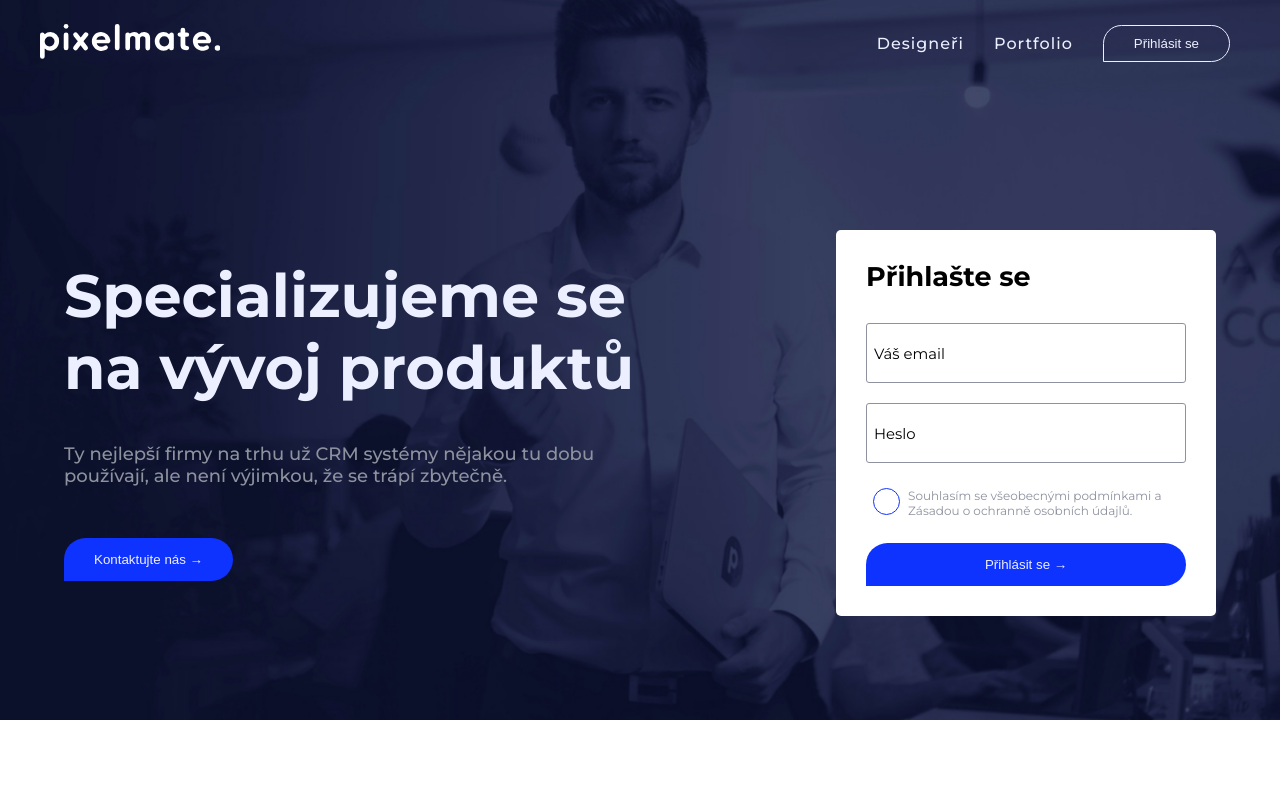
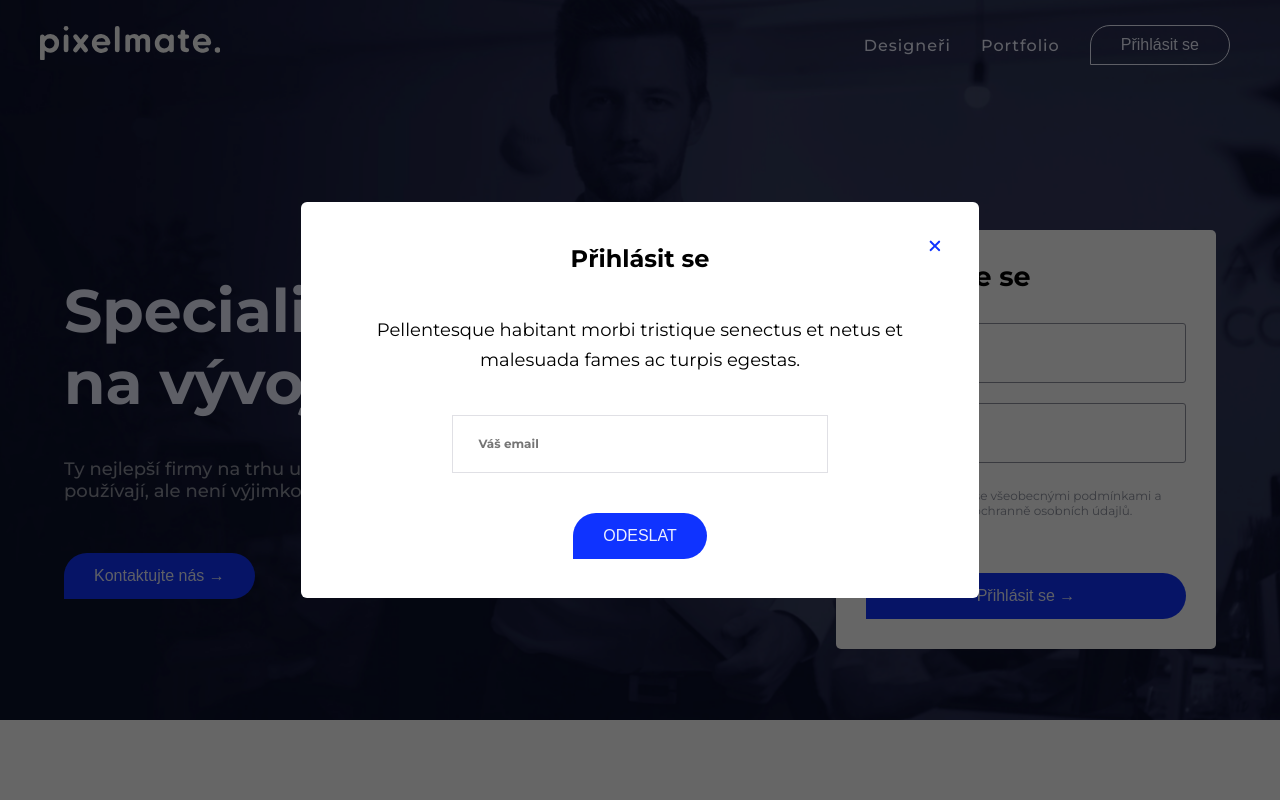
Before and after one commit to HuldaCZ/pixelmate-task, a Next.js app: page / in a window 1280 px wide. Both pictures are taken after a click on the button "Přihlásit se". Shown: the top 800 px of the page. Built offline with nearby package versions, Linux system fonts and the light colour scheme.

Commit message:
Implement Modal

```diff
--- a/Types.ts
+++ b/Types.ts
@@ -2,6 +2,7 @@ export interface ButtonPropsI {
   onClick: () => void;
   text: string;
   design: string;
+  type?: "button" | "submit" | "reset" | undefined;
 }
 
 export interface NavbarPropsI {
@@ -31,3 +32,7 @@ export interface DesignerCardI {
 export interface SearchFieldPropsI {
   onChange: (event: React.ChangeEvent<HTMLInputElement>) => void;
 }
+
+export interface ModalPropsI {
+  onClose: () => void;
+}
--- a/components/Button/Button.module.scss
+++ b/components/Button/Button.module.scss
@@ -9,6 +9,7 @@
   cursor: pointer;
   transition: all 0.2s;
   text-align: center;
+  font-size: 1.6rem;
 
   &:hover {
     background: $color-primary-light;
@@ -33,6 +34,7 @@
   transition: all 0.2s;
   cursor: pointer;
   text-align: center;
+  font-size: 1.6rem;
 
   &:hover {
     background: $color-primary-light;
@@ -57,6 +59,7 @@
   transition: all 0.2s;
   cursor: pointer;
   text-align: center;
+  font-size: 1.6rem;
 
   &:hover {
     background: $color-black;
@@ -82,6 +85,7 @@
   transition: all 0.2s;
   cursor: pointer;
   text-align: center;
+  font-size: 1.6rem;
 
   &:hover {
     background: $color-primary;
--- a/components/Button/Button.tsx
+++ b/components/Button/Button.tsx
@@ -25,7 +25,7 @@ const Button: React.FC<ButtonPropsI> = (props: ButtonPropsI) => {
   }
 
   return (
-    <button className={style} onClick={props.onClick}>
+    <button type={props.type} className={style} onClick={props.onClick}>
       {props.text}
     </button>
   );
--- a/components/Homepage/LoginForm/LoginForm.module.scss
+++ b/components/Homepage/LoginForm/LoginForm.module.scss
@@ -57,8 +57,9 @@
       height: 3rem;
 
       &:focus + .loginForm__form__span {
-        transform: translateY(-1.7rem);
+        transform: translateY(-1.8rem);
       }
+
     }
 
     &__span {
@@ -68,6 +69,16 @@
       transform: translateY(-0.5rem);
       font-size: 0.825em;
       transition-duration: 300ms;
+
+      &_filled {
+        transform: translateY(-1.8rem);
+      }
+    }
+
+    &__error {
+      color: red;
+      font-size: 1.2rem;
+      text-align: center;
     }
   }
 
--- a/components/Homepage/LoginForm/LoginForm.tsx
+++ b/components/Homepage/LoginForm/LoginForm.tsx
@@ -1,4 +1,4 @@
-import React, { useState } from "react";
+import React, { useState, useEffect } from "react";
 
 import Button from "../../Button/Button";
 import styles from "./LoginForm.module.scss";
@@ -7,10 +7,27 @@ const LoginForm: React.FC = () => {
   const [email, setEmail] = useState("");
   const [password, setPassword] = useState("");
   const [checked, setChecked] = useState(false);
+  const [validation, setValidation] = useState(false);
+  const [error, setError] = useState("");
 
-  const handleSubmit = () => {
-    console.log(email, password, checked);
+  const handleSubmit = (e: React.FormEvent<HTMLFormElement>) => {
+    if (validation) {
+      e.preventDefault();
+      console.log(email, password, checked);
+    } else {
+      e.preventDefault();
+      setError("Prosím vyplňtě všechna pole formuláře.");
+    }
   };
+
+  useEffect(() => {
+    if (email.length > 0 && password.length > 0 && checked) {
+      setError("");
+      return setValidation(true);
+    } else {
+      return setValidation(false);
+    }
+  }, [email, password, checked]);
 
   return (
     <div className={styles.loginForm}>
@@ -25,7 +42,13 @@ const LoginForm: React.FC = () => {
                 className={styles.loginForm__form__input}
                 onChange={(e) => setEmail(e.target.value)}
               />
-              <span className={styles.loginForm__form__span}>Váš email</span>
+              <span
+                className={`${styles.loginForm__form__span} ${
+                  email.length > 0 && styles.loginForm__form__span_filled
+                }`}
+              >
+                Váš email
+              </span>
             </label>
           </div>
           <div className={styles.loginForm__form__group}>
@@ -36,7 +59,13 @@ const LoginForm: React.FC = () => {
                 className={styles.loginForm__form__input}
                 onChange={(e) => setPassword(e.target.value)}
               />
-              <span className={styles.loginForm__form__span}>Heslo</span>
+              <span
+                className={`${styles.loginForm__form__span} ${
+                  password.length > 0 && styles.loginForm__form__span_filled
+                }`}
+              >
+                Heslo
+              </span>
             </label>
           </div>
 
@@ -52,7 +81,11 @@ const LoginForm: React.FC = () => {
             </label>
           </div>
 
-          <Button design="fill" onClick={() => {}} text="Přihlásit se &rarr;" />
+          <div className={styles.loginForm__form__group_wb}>
+            <label className={styles.loginForm__form__error}>{error}</label>
+          </div>
+
+          <Button type="submit" design="fill" onClick={() => {}} text="Přihlásit se &rarr;" />
         </form>
       </div>
     </div>
--- /dev/null
+++ b/components/Modal/Modal.module.scss
@@ -0,0 +1,101 @@
+@import "../../styles/animations";
+
+.modal {
+  box-sizing: border-box;
+  position: fixed;
+  top: 50%;
+  left: 50%;
+  transform: translate(-50%, -50%);
+  z-index: 9999;
+  width: 678px;
+  height: 396px;
+  background: #ffffff 0% 0% no-repeat padding-box;
+  border-radius: 6px;
+  display: flex;
+  flex-direction: column;
+  align-items: center;
+  justify-content: space-evenly;
+  font-size: 1.6rem;
+  padding: 0 4rem;
+  text-align: center;
+  animation: moveInTopModal 0.5s ease-in-out;
+
+
+  &__cancel {
+    position: absolute;
+    display: flex;
+    align-items: center;
+    justify-content: center;
+    top: 2rem;
+    right: 2rem;
+    cursor: pointer;
+    border-radius: 50%;
+
+    &:hover {
+      box-shadow: 0px 0px 8px rgba(0, 0, 0, 0.2);
+    }
+  }
+
+  &__title {
+    font: normal normal bold 24px/34px Montserrat;
+    letter-spacing: 0px;
+    color: #000000;
+    opacity: 1;
+  }
+  &__text {
+    text-align: center;
+    font: normal normal normal 18px/30px Montserrat;
+    letter-spacing: 0px;
+    color: #000000;
+    opacity: 1;
+  }
+
+  &__form {
+    display: flex;
+    flex-direction: column;
+    align-items: center;
+    justify-content: center;
+    &__input {
+      background: transparent;
+      border: none;
+      outline: none;
+      width: 90%;
+      text-align: left;
+      font: normal normal bold 1.2rem/1.5rem Montserrat;
+      letter-spacing: 0px;
+      color: #8e929f;
+      opacity: 1;
+      height: 2rem;
+
+      &_border {
+        background: #ffffff 0% 0% no-repeat padding-box;
+        border: 1px solid #e0e0e5;
+        opacity: 1;
+        width: 37.4rem;
+        height: 5.6rem;
+        margin-bottom: 2rem;
+        display: flex;
+        align-items: center;
+        justify-content: center;
+      }
+    }
+
+    &__error {
+      font: normal normal normal 1.2rem/1.5rem Montserrat;
+      letter-spacing: 0px;
+      color: #ff0000;
+      opacity: 1;
+      margin-bottom: 2rem;
+    }
+  }
+}
+
+.backdrop {
+  position: fixed;
+  top: 0;
+  left: 0;
+  width: 100%;
+  height: 100%;
+  background: rgba(0, 0, 0, 0.6);
+  z-index: 9998;
+}
--- /dev/null
+++ b/components/Modal/Modal.tsx
@@ -0,0 +1,81 @@
+import React, { useState, useEffect } from "react";
+
+import styles from "./Modal.module.scss";
+
+import IconCancel from "../../public/img/icon-cancel.svg";
+
+import Button from "../Button/Button";
+import { ModalPropsI } from "../../Types";
+
+const Modal: React.FC<ModalPropsI> = (props: ModalPropsI) => {
+  const [email, setEmail] = useState("");
+  const [validation, setValidation] = useState(false);
+  const [error, setError] = useState("");
+
+  const handleSubmit = (e: React.FormEvent<HTMLFormElement>) => {
+    if (validation) {
+      e.preventDefault();
+      console.log(email);
+      props.onClose();
+    } else {
+      e.preventDefault();
+      setError("Prosím vyplňtě email.");
+    }
+  };
+
+  useEffect(() => {
+    const close = (e: any) => {
+      if (e.keyCode === 27) {
+        props.onClose();
+      }
+    };
+    window.addEventListener("keydown", close);
+    return () => window.removeEventListener("keydown", close);
+  }, []);
+
+  useEffect(() => {
+    if (email.length > 0) {
+      setError("");
+      return setValidation(true);
+    } else {
+      return setValidation(false);
+    }
+  }, [email]);
+
+  return (
+    <>
+      <div className={styles.modal}>
+        <div className={styles.modal__cancel} onClick={props.onClose}>
+          <IconCancel />
+        </div>
+
+        <h1 className={styles.modal__title}>Přihlásit se</h1>
+        <p className={styles.modal__text}>
+          Pellentesque habitant morbi tristique senectus et netus et malesuada fames ac turpis
+          egestas.
+        </p>
+        <form onSubmit={handleSubmit} className={styles.modal__form}>
+          <div className={styles.modal__form__input_border}>
+            <input
+              className={styles.modal__form__input}
+              type="email"
+              placeholder="  Váš email"
+              onChange={(e) => setEmail(e.target.value)}
+            />
+          </div>
+
+          <div className={styles.modal__form__error}>
+            <p>{error}</p>
+          </div>
+
+          <div>
+            <Button type="submit" design="fill" onClick={() => handleSubmit} text="ODESLAT" />
+          </div>
+        </form>
+      </div>
+      <div className={styles.backdrop} onClick={props.onClose}></div>
+    </>
+  );
+};
+
+export default Modal;
--- a/components/NavBar/NavBar.tsx
+++ b/components/NavBar/NavBar.tsx
@@ -8,6 +8,7 @@ import Link from "next/link";
 import styles from "./NavBar.module.scss";
 
 import Button from "../Button/Button";
+import Modal from "../Modal/Modal";
 import { NavbarPropsI } from "../../Types";
 
 const NavBar: React.FC<NavbarPropsI> = (props: NavbarPropsI) => {
@@ -15,7 +16,7 @@ const NavBar: React.FC<NavbarPropsI> = (props: NavbarPropsI) => {
   const { dark } = props;
   const [isScrolled, setIsScrolled] = React.useState(false);
   const [activePath, setActivePath] = React.useState("");
-
+  const [isModalOpen, setIsModalOpen] = React.useState(false);
   const handleScroll = () => {
     if (window.scrollY > 0) {
       setIsScrolled(true);
@@ -40,6 +41,8 @@ const NavBar: React.FC<NavbarPropsI> = (props: NavbarPropsI) => {
   };
 
   return (
+    <>
+      {isModalOpen && <Modal onClose={() => setIsModalOpen(false)} />}
       <nav className={isScrolled ? styles.navbar_scrolled : styles.navbar}>
         <div className={styles.navbar__container}>
           <div className={styles.navbar__logo_container}>
@@ -53,7 +56,9 @@ const NavBar: React.FC<NavbarPropsI> = (props: NavbarPropsI) => {
                 <Link href="/designers">
                   <p
                     className={`${
-                    dark ? styles.navbar__menu_item_link_dark : styles.navbar__menu_item_link_light
+                      dark
+                        ? styles.navbar__menu_item_link_dark
+                        : styles.navbar__menu_item_link_light
                     }
                   ${activeLink("/designers")} `}
                   >
@@ -73,7 +78,7 @@ const NavBar: React.FC<NavbarPropsI> = (props: NavbarPropsI) => {
               </li>
               <li className={styles.navbar__menu_item}>
                 <Button
-                onClick={() => {}}
+                  onClick={() => setIsModalOpen(true)}
                   design={dark ? "outline-dark" : "outline-light"}
                   text="Přihlásit se"
                 />
@@ -82,6 +87,7 @@ const NavBar: React.FC<NavbarPropsI> = (props: NavbarPropsI) => {
           </div>
         </div>
       </nav>
+    </>
   );
 };
 
--- a/styles/_animations.scss
+++ b/styles/_animations.scss
@@ -55,3 +55,20 @@
     transform: translate(0);
   }
 }
+
+@keyframes moveInTopModal {
+  0% {
+    opacity: 0;
+    transform: translate(-50%, -65%);
+  }
+
+  80% {
+    opacity: 1;
+    transform: translate(-50%, -48%);
+  }
+
+  100% {
+    opacity: 1;
+    transform: translate(-50%, -50%);
+  }
+}
```
Also changed, not shown: public/img/icon-cancel.svg (added). Lines whose indentation alone changed are shown as unchanged.
